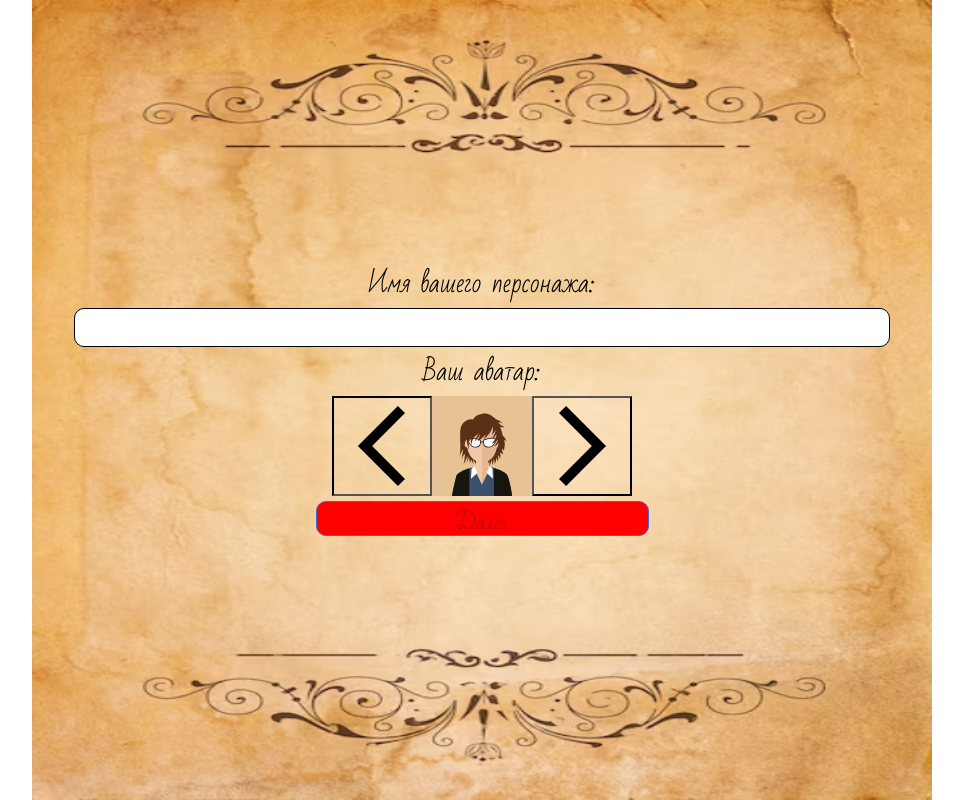
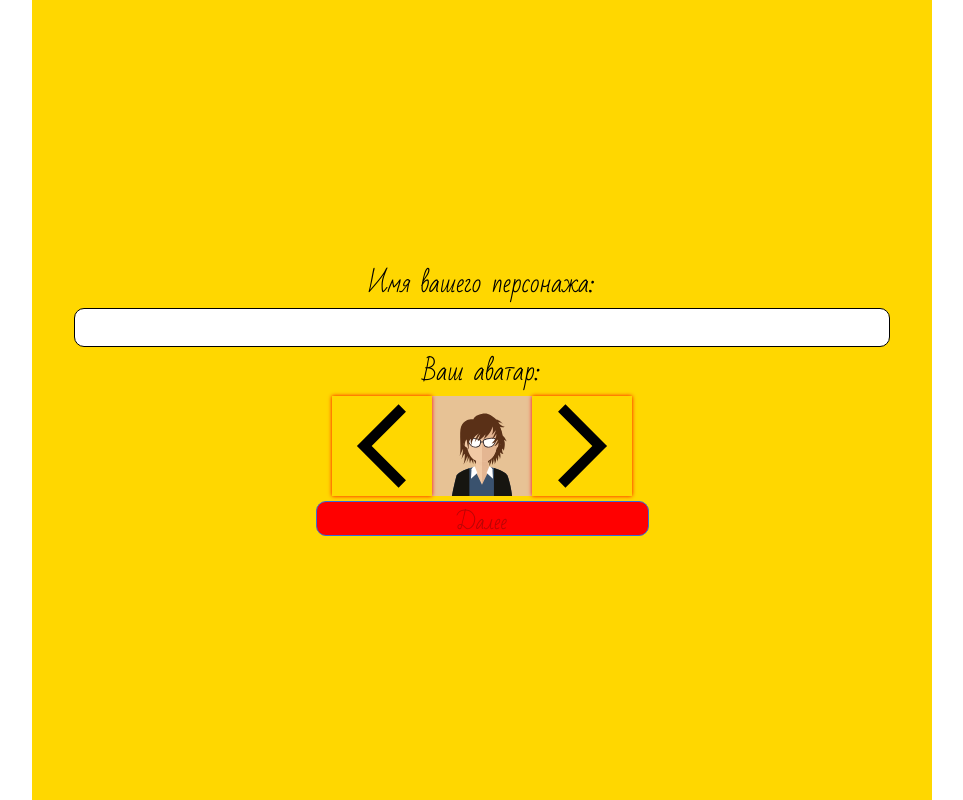
Before and after one commit to studokim/togetherness, a React (Create React App) app in the folder frontend/: page / in a window 1280 px wide. Shown: the whole page, without its empty margins (158-1121 px from the left). Built offline with nearby package versions, Linux system fonts and the light colour scheme.

Commit message:
get palyer fixed

```diff
--- a/frontend/src/pages/InteractionPage/InteractionPage.jsx
+++ b/frontend/src/pages/InteractionPage/InteractionPage.jsx
@@ -19,7 +19,7 @@ const InteractionPage = ({ targetId, close, id }) => {
 
         if (targetId !== null) {
             dispatch(getPerson({
-                targetId, callback: (name, uuuuu, avatarId, fractionId) => {//при получении данных
+                id: targetId, callback: (name, uuuuu, avatarId, fractionId) => {//при получении данных
                     setTarget({ name: name, avatarId: avatarId, targetId: targetId, fractionId: fractionId });
                     dispatch(actionEnabled((val) => setInterractionEnebled(val)));
                 }
--- a/frontend/src/pages/LoginPage/LoginPage.scss
+++ b/frontend/src/pages/LoginPage/LoginPage.scss
@@ -5,7 +5,8 @@
     flex-direction: column;
     align-items: center;
     justify-content: center;
-    background: url("../../../public/images/paper3.avif") no-repeat;
+    // background: url("../../../public/images/paper3.avif") no-repeat;
+    // background: url("../../../public/images/paper3.avif") no-repeat;
     background-size: 100% 100%;
 
     .nameInputLabel {
@@ -22,6 +23,8 @@
             // rotate: 180deg;
             background: url("../../../public/images/arrow.svg") no-repeat;
             background-size: 100% 100%;
+            border: none;
+            box-shadow: 0 0 4px red;
         }
 
         .left {
```
